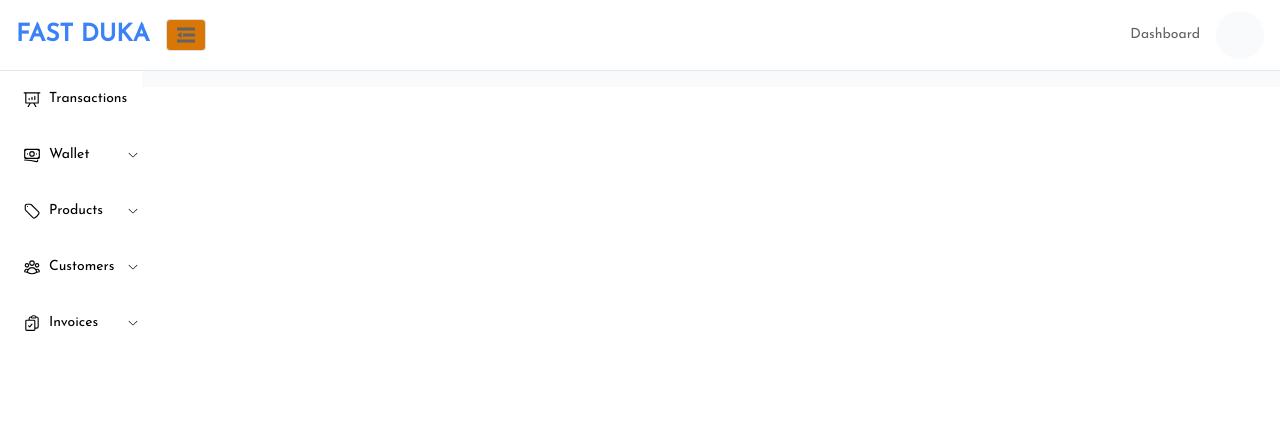
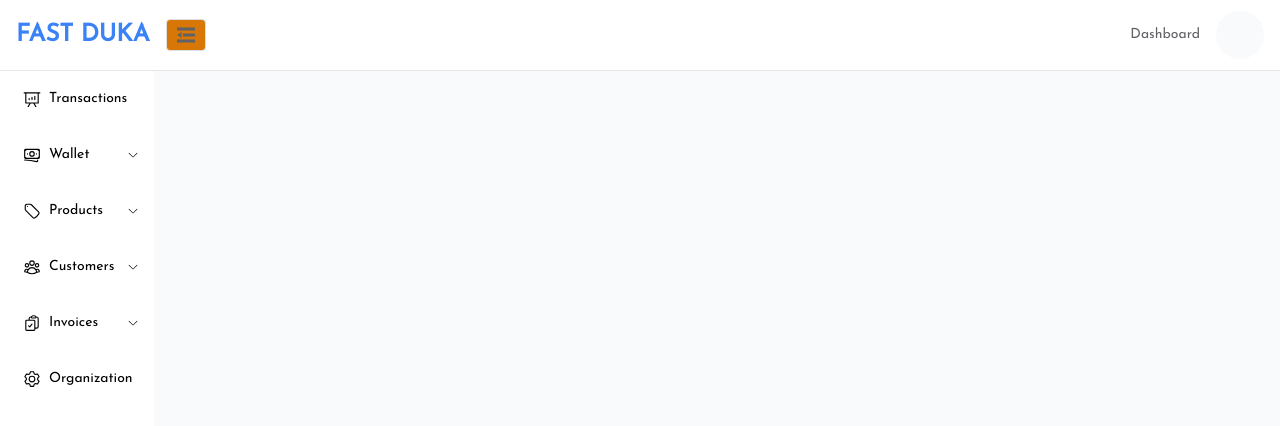
Before and after one commit to FastDuka/crm-tool-frontend, a Vue app: page /dashboard in a window 1280 px wide. Shown: the top 426 px of the page. Built offline with nearby package versions, Linux system fonts and the light colour scheme.

Commit message:
resize dashboard page

```diff
--- a/src/components/TheDashboardView.vue
+++ b/src/components/TheDashboardView.vue
@@ -46,9 +46,9 @@ watch(route, updateBreadcrumbs, { immediate: true });
 </script>
 
 <template>
-  <div class="h-full min-w-screen max-w-screen-md" style="max-width: 100vw">
+  <div class="h-screen min-w-screen max-w-screen-md" style="max-width: 100vw">
 
-  <div class=" flex flex-col  min-w-full  h-full items-center">
+    <div class=" flex flex-col h-full min-w-full items-center">
   <!--    h-[70px]-->
         <div class=" border-b w-full flex items-center justify-between gap-4 px-4">
           <div class="h-fit w-fit theme-flex">
@@ -137,7 +137,7 @@ watch(route, updateBreadcrumbs, { immediate: true });
         </div>
   <!--    end top nav-->
 
-      <div class="flex h-full w-full">
+        <div class="flex flex-1 h-full w-full">
           <div class="hidden md:block z-50 overflow-y-scroll">
             <TheSideNav/>
           </div>
@@ -152,7 +152,7 @@ watch(route, updateBreadcrumbs, { immediate: true });
               </el-breadcrumb-item>
             </el-breadcrumb>
 
-          <div class="p-2 flex-grow flex-1 h-full w-full">
+            <div class="p-2 flex-grow flex-1 h-full w-full overflow-y-scroll">
               <router-view :style="routerViewStyle"/>
             </div>
 
--- a/src/components/TheSideNav.vue
+++ b/src/components/TheSideNav.vue
@@ -45,7 +45,7 @@ const themeStyle = computed(() => {
         '--background-color': 'white',
         '--text-color': 'black',
         '--hover-background-color': '#f5f5f5',
-        '--active-background-color': '#e0e0e0',
+        '--active-background-color': '#862727',
         '--active-text-color': '#ffd04b'
       };
 });
@@ -63,10 +63,10 @@ const themeStyle = computed(() => {
     <el-menu
         default-active="1"
         :class="{'light-mode': store.getters.getLightMode, 'dark-mode': !store.getters.getLightMode}"
-        class="el-menu-vertical-demo "
+        class="el-menu-vertical-demo pr-4"
         style="border: none;"
         :active-text-color="store.getters.getLightMode ? 'blue' : '#ffd04b'"
-        :background-color="store.getters.getLightMode ? 'white' : 'gray'"
+        :active-background-color="store.getters.getLightMode ? 'red' : 'gray'"
         :text-color="store.getters.getLightMode ? 'black' : 'black'"
         :style="themeStyle"
         :collapse="store.state.sideNavCollapse"
@@ -191,3 +191,22 @@ const themeStyle = computed(() => {
 <!--  background-color: var(&#45;&#45;active-background-color);-->
 <!--}-->
 <!--</style>-->
+
+<style scoped>
+.--el-menu-bg-color {
+  background-color: #545c64;
+}
+.el-menu-vertical-demo .el-menu-item.is-active,
+.el-menu-vertical-demo .el-submenu__title.is-active {
+  background-color: var(--active-background-color);
+}
+
+/* Drop-down menu item active styles */
+.el-menu-vertical-demo .el-submenu .el-menu-item.is-active {
+  background-color: var(--active-background-color);
+}
+
+.el-menu-vertical-demo:not(.el-menu--collapse) .el-submenu .el-menu-item.is-active {
+  background-color: var(--active-background-color);
+}
+</style>
--- a/src/components/routerLinks/index.vue
+++ b/src/components/routerLinks/index.vue
@@ -153,7 +153,13 @@ const branchUrl = 'branch-view'
 
   </el-sub-menu>
 
-
+  <el-menu-item
+      index="organization">
+    <el-icon>
+      <setting/>
+    </el-icon>
+    <template #title>Organization</template>
+  </el-menu-item>
 
 </template>
 
```
Lines whose indentation alone changed are shown as unchanged.
